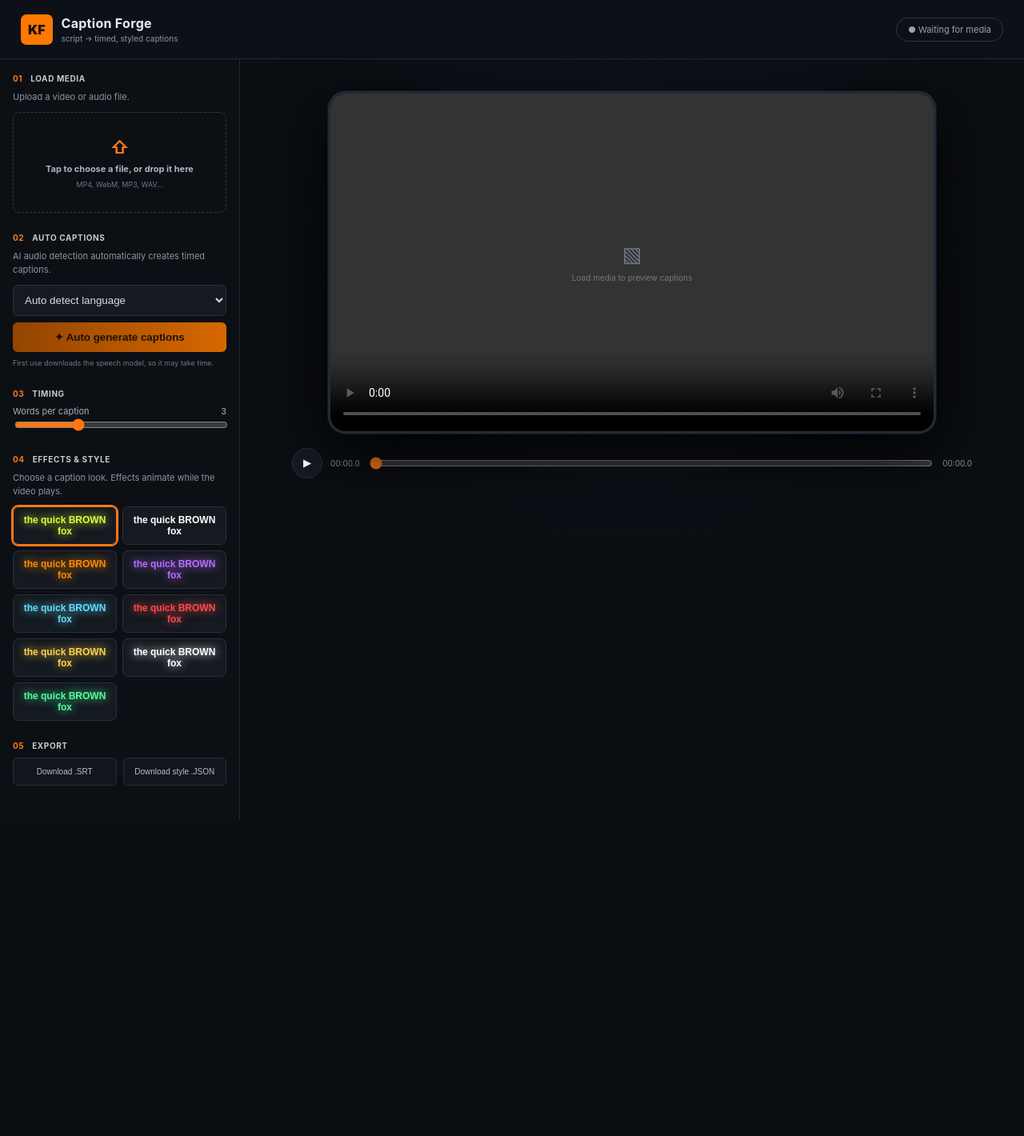
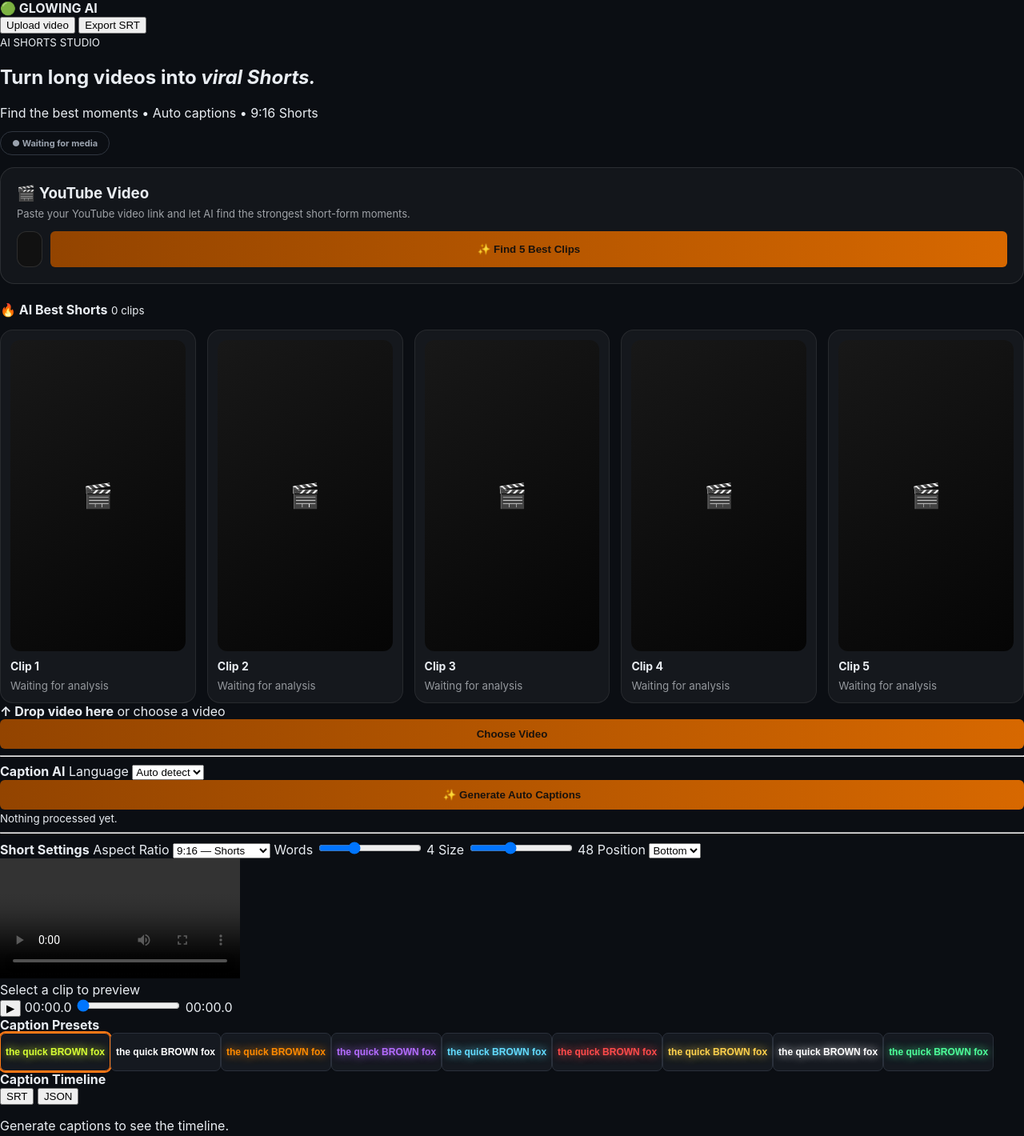
Before and after one commit to ansarikhubaib263-star/GLOWING.AI-, a plain HTML site: page index.html in a window 1280 px wide. Shown: the whole page at 80% size. Before the commit the page ends 1095 px from the top, so only its background shows below. Drawn offline with Linux system fonts and the light colour scheme.

Commit message:
Revise index.html for GLOWING AI project
Updated the HTML structure and styles for the GLOWING AI project, enhancing the user interface and experience.

```diff
--- a/index.html
+++ b/index.html
@@ -1,87 +1,518 @@
-<!DOCTYPE html>
+<!doctype html>
 <html lang="en">
 <head>
-  <meta charset="UTF-8" />
-  <meta name="viewport" content="width=device-width, initial-scale=1.0" />
-  <title>Caption Forge</title>
-  <link rel="stylesheet" href="style.css" />
+  <meta charset="UTF-8">
+  <meta name="viewport" content="width=device-width, initial-scale=1">
+  <title>GLOWING AI — AI Shorts Studio</title>
+  <link rel="stylesheet" href="style.css">
+
+  <style>
+    .youtube-box {
+      margin-top: 22px;
+      padding: 20px;
+      border: 1px solid rgba(255,255,255,.1);
+      border-radius: 18px;
+      background: rgba(255,255,255,.035);
+    }
+
+    .youtube-box h3 {
+      margin: 0 0 6px;
+    }
+
+    .youtube-box p {
+      margin: 0 0 14px;
+      opacity: .65;
+      font-size: 13px;
+    }
+
+    .youtube-row {
+      display: flex;
+      gap: 10px;
+    }
+
+    .youtube-row input {
+      flex: 1;
+      min-width: 0;
+      padding: 14px 15px;
+      border-radius: 12px;
+      border: 1px solid rgba(255,255,255,.12);
+      background: #111;
+      color: white;
+      outline: none;
+    }
+
+    .youtube-row button {
+      white-space: nowrap;
+    }
+
+    .clips-section {
+      margin-top: 22px;
+    }
+
+    .clips-grid {
+      display: grid;
+      grid-template-columns: repeat(5, 1fr);
+      gap: 14px;
+      margin-top: 15px;
+    }
+
+    .clip-card {
+      padding: 12px;
+      border-radius: 16px;
+      background: rgba(255,255,255,.045);
+      border: 1px solid rgba(255,255,255,.08);
+      transition: .2s;
+      cursor: pointer;
+    }
+
+    .clip-card:hover {
+      transform: translateY(-3px);
+      border-color: rgba(215,255,52,.45);
+    }
+
+    .clip-thumb {
+      aspect-ratio: 9/16;
+      border-radius: 12px;
+      background:
+        linear-gradient(145deg,#181818,#050505);
+      display: flex;
+      align-items: center;
+      justify-content: center;
+      font-size: 30px;
+      margin-bottom: 10px;
+    }
+
+    .clip-card b {
+      display: block;
+      font-size: 14px;
+      margin-bottom: 5px;
+    }
+
+    .clip-card small {
+      opacity: .6;
+    }
+
+    .score {
+      display: inline-block;
+      margin-top: 8px;
+      padding: 4px 8px;
+      border-radius: 20px;
+      background: rgba(215,255,52,.1);
+      color: #d7ff34;
+      font-size: 11px;
+    }
+
+    .processing {
+      display: none;
+      margin-top: 15px;
+    }
+
+    .processing.active {
+      display: block;
+    }
+
+    @media(max-width:900px) {
+      .clips-grid {
+        grid-template-columns: repeat(2,1fr);
+      }
+
+      .youtube-row {
+        flex-direction: column;
+      }
+    }
+  </style>
 </head>
+
 <body>
-  <header class="topbar">
-    <div class="brand"><span class="logo">KF</span><div><b>Caption Forge</b><small>script → timed, styled captions</small></div></div>
-    <div id="status" class="status">● Waiting for media</div>
+
+<header>
+  <b>🟢 GLOWING AI</b>
+
+  <div>
+    <button id="uploadTop">Upload video</button>
+    <button id="exportSrt">Export SRT</button>
+  </div>
 </header>
 
-  <main class="app">
-    <aside class="sidebar">
-      <section>
-        <h3><span>01</span> LOAD MEDIA</h3>
-        <p>Upload a video or audio file.</p>
-        <label class="upload-box" for="videoInput">
-          <input id="videoInput" type="file" accept="video/*,audio/*" />
-          <strong>⇧</strong>
-          <b>Tap to choose a file, or drop it here</b>
-          <small>MP4, WebM, MP3, WAV...</small>
-        </label>
+<main>
+
+<section class="hero">
+  <div>
+    <small>AI SHORTS STUDIO</small>
+
+    <h1>
+      Turn long videos into
+      <em>viral Shorts.</em>
+    </h1>
+
+    <p>
+      Find the best moments • Auto captions • 9:16 Shorts
+    </p>
+  </div>
+
+  <strong id="status">● Waiting for video</strong>
 </section>
 
-      <section>
-        <h3><span>02</span> AUTO CAPTIONS</h3>
-        <p>AI audio detection automatically creates timed captions.</p>
-        <select id="language">
-          <option value="auto">Auto detect language</option>
-          <option value="en">English</option>
-          <option value="hi">Hindi / Hinglish</option>
-        </select>
-        <button id="generateCaptions" class="primary">✦ Auto generate captions</button>
-        <div class="note">First use downloads the speech model, so it may take time.</div>
+
+<!-- YOUTUBE -->
+<section class="youtube-box">
+
+  <h3>🎬 YouTube Video</h3>
+
+  <p>
+    Paste your YouTube video link and let AI find the strongest short-form moments.
+  </p>
+
+  <div class="youtube-row">
+
+    <input
+      id="youtubeUrl"
+      type="url"
+      placeholder="https://www.youtube.com/watch?v=..."
+      autocomplete="off"
+    >
+
+    <button
+      id="analyzeYoutube"
+      class="primary"
+    >
+      ✨ Find 5 Best Clips
+    </button>
+
+  </div>
+
+  <div class="processing" id="youtubeProcessing">
+
+    <div class="progress">
+      <i id="youtubeProgress"></i>
+    </div>
+
+    <small id="youtubeProgressText">
+      Preparing video analysis...
+    </small>
+
+  </div>
+
 </section>
 
-      <section>
-        <h3><span>03</span> TIMING</h3>
-        <div class="range-row"><label>Words per caption</label><output id="wordCount">3</output></div>
-        <input id="wordsPerCaption" type="range" min="1" max="8" value="3" />
+
+<!-- AI CLIPS -->
+<section class="panel clips-section">
+
+  <div class="head">
+
+    <b>🔥 AI Best Shorts</b>
+
+    <small id="clipsCount">
+      0 clips
+    </small>
+
+  </div>
+
+  <div
+    id="clipsGrid"
+    class="clips-grid"
+  >
+
+    <div class="clip-card">
+      <div class="clip-thumb">🎬</div>
+      <b>Clip 1</b>
+      <small>Waiting for analysis</small>
+    </div>
+
+    <div class="clip-card">
+      <div class="clip-thumb">🎬</div>
+      <b>Clip 2</b>
+      <small>Waiting for analysis</small>
+    </div>
+
+    <div class="clip-card">
+      <div class="clip-thumb">🎬</div>
+      <b>Clip 3</b>
+      <small>Waiting for analysis</small>
+    </div>
+
+    <div class="clip-card">
+      <div class="clip-thumb">🎬</div>
+      <b>Clip 4</b>
+      <small>Waiting for analysis</small>
+    </div>
+
+    <div class="clip-card">
+      <div class="clip-thumb">🎬</div>
+      <b>Clip 5</b>
+      <small>Waiting for analysis</small>
+    </div>
+
+  </div>
+
 </section>
 
-      <section>
-        <h3><span>04</span> EFFECTS & STYLE</h3>
-        <p>Choose a caption look. Effects animate while the video plays.</p>
-        <div id="stylesGrid" class="styles-grid"></div>
+
+<!-- WORKSPACE -->
+<section class="workspace">
+
+  <aside class="panel">
+
+    <div
+      class="upload"
+      id="dropZone"
+    >
+
+      <input
+        id="videoInput"
+        type="file"
+        accept="video/*"
+        hidden
+      >
+
+      <b>↑ Drop video here</b>
+
+      <span>
+        or choose a video
+      </span>
+
+      <button
+        id="chooseVideo"
+        class="primary"
+      >
+        Choose Video
+      </button>
+
+    </div>
+
+
+    <hr>
+
+    <b>Caption AI</b>
+
+    <label>
+      Language
+
+      <select id="language">
+
+        <option value="auto">
+          Auto detect
+        </option>
+
+        <option value="en">
+          English
+        </option>
+
+        <option value="hi">
+          Hindi
+        </option>
+
+      </select>
+
+    </label>
+
+
+    <button
+      id="generateCaptions"
+      class="primary"
+    >
+      ✨ Generate Auto Captions
+    </button>
+
+
+    <div class="progress">
+      <i id="progressBar"></i>
+    </div>
+
+    <small id="progressText">
+      Nothing processed yet.
+    </small>
+
+
+    <hr>
+
+    <b>Short Settings</b>
+
+
+    <label>
+      Aspect Ratio
+
+      <select id="aspectRatio">
+
+        <option value="9:16">
+          9:16 — Shorts
+        </option>
+
+        <option value="1:1">
+          1:1 — Square
+        </option>
+
+        <option value="16:9">
+          16:9 — YouTube
+        </option>
+
+      </select>
+
+    </label>
+
+
+    <label>
+      Words
+
+      <input
+        id="wordsPerCaption"
+        type="range"
+        min="2"
+        max="8"
+        value="4"
+      >
+
+      <span id="wordCount">
+        4
+      </span>
+
+    </label>
+
+
+    <label>
+      Size
+
+      <input
+        id="fontSize"
+        type="range"
+        min="22"
+        max="90"
+        value="48"
+      >
+
+      <span id="fontSizeValue">
+        48
+      </span>
+
+    </label>
+
+
+    <label>
+      Position
+
+      <select id="captionPosition">
+
+        <option value="bottom">
+          Bottom
+        </option>
+
+        <option value="center">
+          Center
+        </option>
+
+        <option value="top">
+          Top
+        </option>
+
+      </select>
+
+    </label>
+
+  </aside>
+
+
+  <!-- PREVIEW -->
+  <section class="panel preview">
+
+    <div id="videoStage">
+
+      <video
+        id="video"
+        playsinline
+        controls
+      ></video>
+
+      <div id="captionOverlay"></div>
+
+      <span id="emptyState">
+        Select a clip to preview
+      </span>
+
+    </div>
+
+
+    <div class="timeline">
+
+      <button id="playBtn">
+        ▶
+      </button>
+
+      <span id="currentTime">
+        00:00.0
+      </span>
+
+      <input
+        id="seek"
+        type="range"
+        min="0"
+        max="1000"
+        value="0"
+      >
+
+      <span id="duration">
+        00:00.0
+      </span>
+
+    </div>
+
   </section>
 
-      <section>
-        <h3><span>05</span> EXPORT</h3>
-        <div class="export-row">
-          <button id="downloadSrt">Download .SRT</button>
-          <button id="downloadJson">Download style .JSON</button>
+
+  <!-- PRESETS -->
+  <aside class="panel">
+
+    <div class="head">
+
+      <b>Caption Presets</b>
+
+      <small id="presetCount"></small>
+
     </div>
-      </section>
+
+    <div id="stylesGrid"></div>
+
   </aside>
 
-    <section class="preview-area">
-      <div id="videoStage" class="video-stage empty">
-        <video id="video" playsinline controls></video>
-        <div id="captionOverlay" class="caption-overlay"></div>
-        <div id="emptyText" class="empty-text">▧<br><span>Load media to preview captions</span></div>
+</section>
+
+
+<!-- CAPTION TIMELINE -->
+<section class="panel list">
+
+  <div class="head">
+
+    <b>Caption Timeline</b>
+
+    <div>
+
+      <button id="downloadSrt">
+        SRT
+      </button>
+
+      <button id="downloadJson">
+        JSON
+      </button>
+
     </div>
 
-      <div class="timeline-controls">
-        <button id="playBtn" class="play">▶</button>
-        <span id="currentTime">00:00.0</span>
-        <input id="seek" type="range" min="0" max="1000" value="0" />
-        <span id="duration">00:00.0</span>
   </div>
 
-      <div id="captionsTrack" class="caption-track"></div>
+
+  <div id="captionsTrack">
+
+    <p>
+      Generate captions to see the timeline.
+    </p>
+
+  </div>
+
 </section>
+
 </main>
 
-  <nav class="mobile-nav">
-    <span>⌂<small>Home</small></span>
-    <span class="plus">＋</span>
-    <span>▣<small>Projects</small></span>
-  </nav>
 
 <script type="module" src="app.js"></script>
+
 </body>
 </html>
```
Lines whose indentation alone changed are shown as unchanged.
